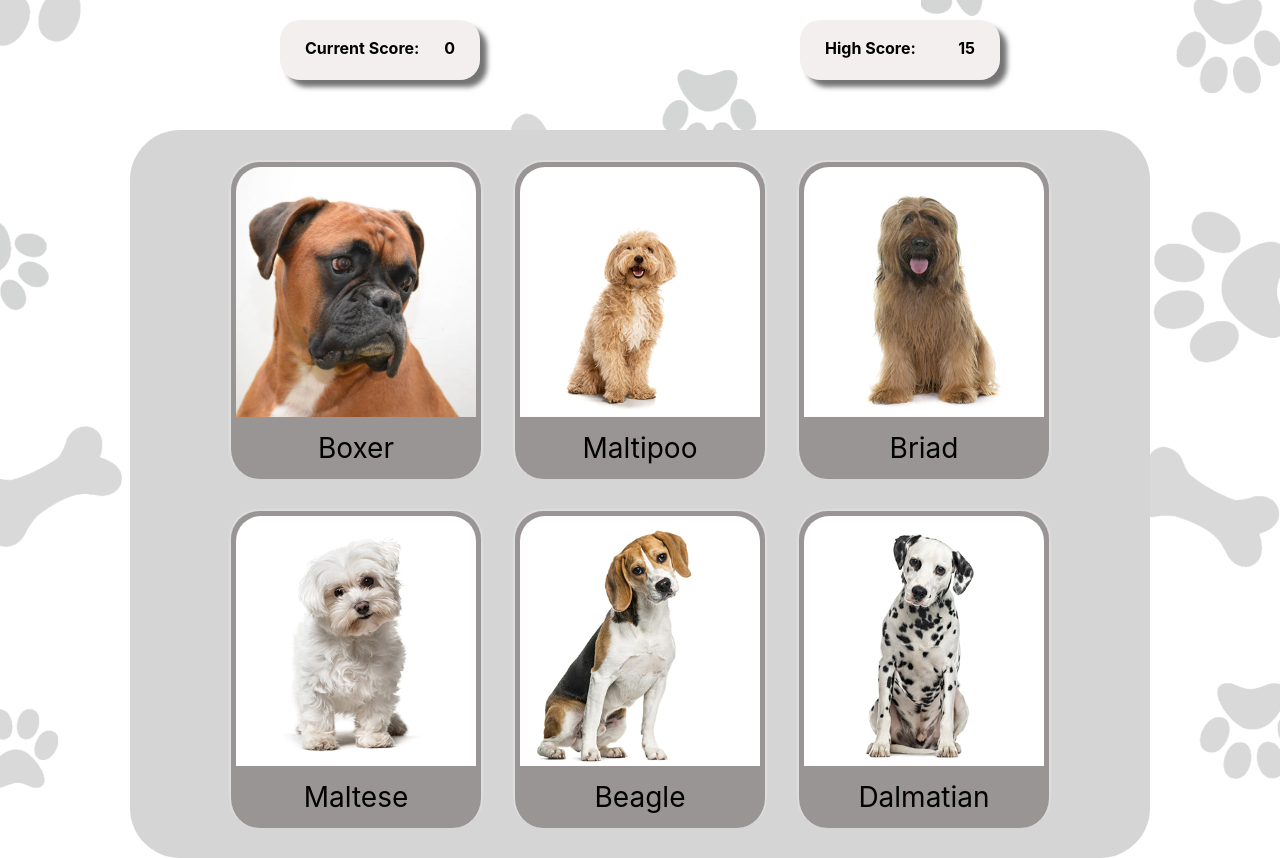
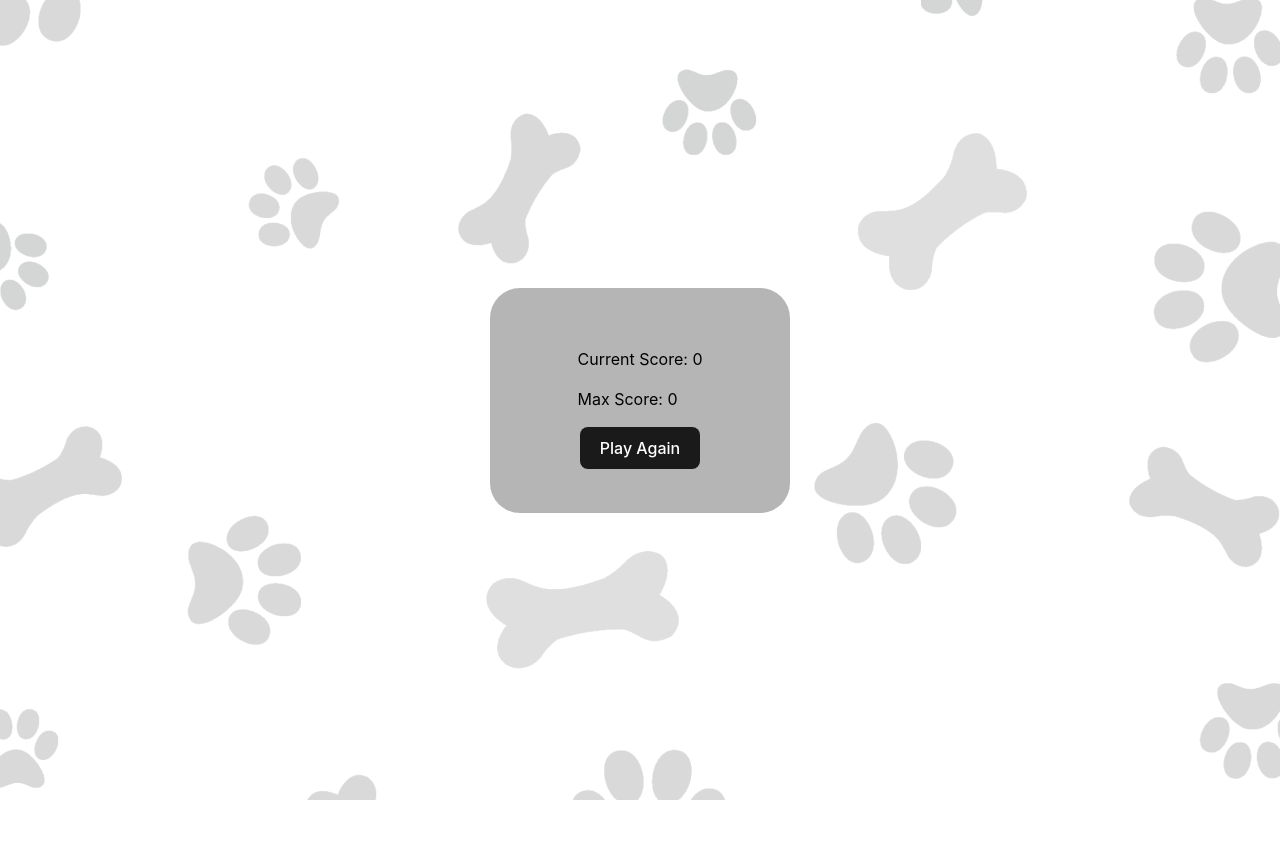
Before and after one commit to irakligudiashvili/memory-card-react, a React (Vite) app: page / in a window 1280 px wide. Both pictures are taken after a click on the button "Start Game". After the commit the page ends 800 px from the top, so only its background shows below. Built offline with nearby package versions, Linux system fonts and the light colour scheme.

Commit message:
added game restart mechanic

```diff
--- a/src/App.jsx
+++ b/src/App.jsx
@@ -8,13 +8,28 @@
 function App() {
   const [showGuide, setShowGuide] = useState(true);
   const [gameOver, setGameOver] = useState(false);
+  const [currentScore, setCurrentScore] = useState(0);
+  const [maxScore, setMaxScore] = useState(0);
+
+  const handleCurrentScore = () => {
+    setCurrentScore(currentScore + 1)
+  }
+
+  const handleMaxScore = () => {
+    if( currentScore > maxScore) {
+      setMaxScore(currentScore);
+    }
+  }
 
   const handleGameOver = () => {
     setGameOver(!gameOver);
+    handleMaxScore();
   }
 
   const handleStartGame = () => {
     setShowGuide(false);
+    setGameOver(!gameOver);
+    setCurrentScore(0);
   }
 
   return (
@@ -22,12 +37,12 @@
       {showGuide && !gameOver && <Guide handleStart={handleStartGame} />}
       {!showGuide && !gameOver && (
           <div className='container'>
-            <Score currentScore={0} maxScore={15} />
-            <Game handleGameOver={handleGameOver} />
+            <Score currentScore={currentScore} maxScore={maxScore}/>
+            <Game handleGameOver={handleGameOver} handleCurrentScore={handleCurrentScore} />
           </div>
       )}
       {gameOver && (
-        <GameOver currentScore={5} maxScore={15} handleGameOver={handleGameOver} />
+        <GameOver currentScore={currentScore} maxScore={maxScore} handleStartGame={handleStartGame} />
       )}
     </div>
   )
--- a/src/components/Game.jsx
+++ b/src/components/Game.jsx
@@ -1,7 +1,7 @@
 import { useState } from 'react';
 import '../styles/game.css';
 
-function Game({ handleGameOver }){
+function Game({ handleGameOver, handleCurrentScore }){
 
     const [breeds, setBreed] = useState([
         {breed: 'Shiba', src: 'src/assets/shiba.png', isClicked: false},
@@ -63,6 +63,8 @@
             return
         }
 
+        handleCurrentScore();
+
         setBreed((prevBreeds) => {
             const updatedBreeds = prevBreeds.map(breed => breed.breed === clickedBreed.breed
                 ? {...breed, isClicked: true}
--- a/src/components/GameOver.jsx
+++ b/src/components/GameOver.jsx
@@ -1,13 +1,13 @@
 import '../styles/gameOver.css';
 
-function GameOver({ currentScore, maxScore, handleGameOver }){
+function GameOver({ currentScore, maxScore, handleStartGame }){
     return (
         <div className='gameOver'>
             <div className='gameOver__score'>
                 <p>Current Score: {currentScore}</p>
                 <p>Max Score: {maxScore}</p>
             </div>
-            <button className='gameOver__btn' onClick={handleGameOver}>Play Again</button>
+            <button className='gameOver__btn' onClick={handleStartGame}>Play Again</button>
         </div>
     )
 }
```
